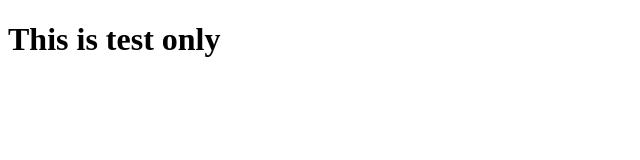
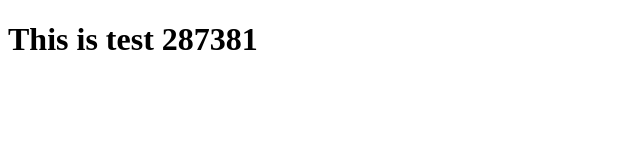
Before and after one commit to jborras910/school-website-sample, a plain HTML site: page index.html in a window 1280 px wide. Shown: the whole page, without its empty margins (0-640 px from the left). Drawn offline with Linux system fonts and the light colour scheme.

Commit message:
second commit

```diff
--- a/index.html
+++ b/index.html
@@ -6,6 +6,6 @@
     <title>Document</title>
   </head>
   <body>
-    <h1>This is test only</h1>
+    <h1>This is test 287381</h1>
   </body>
 </html>
```
